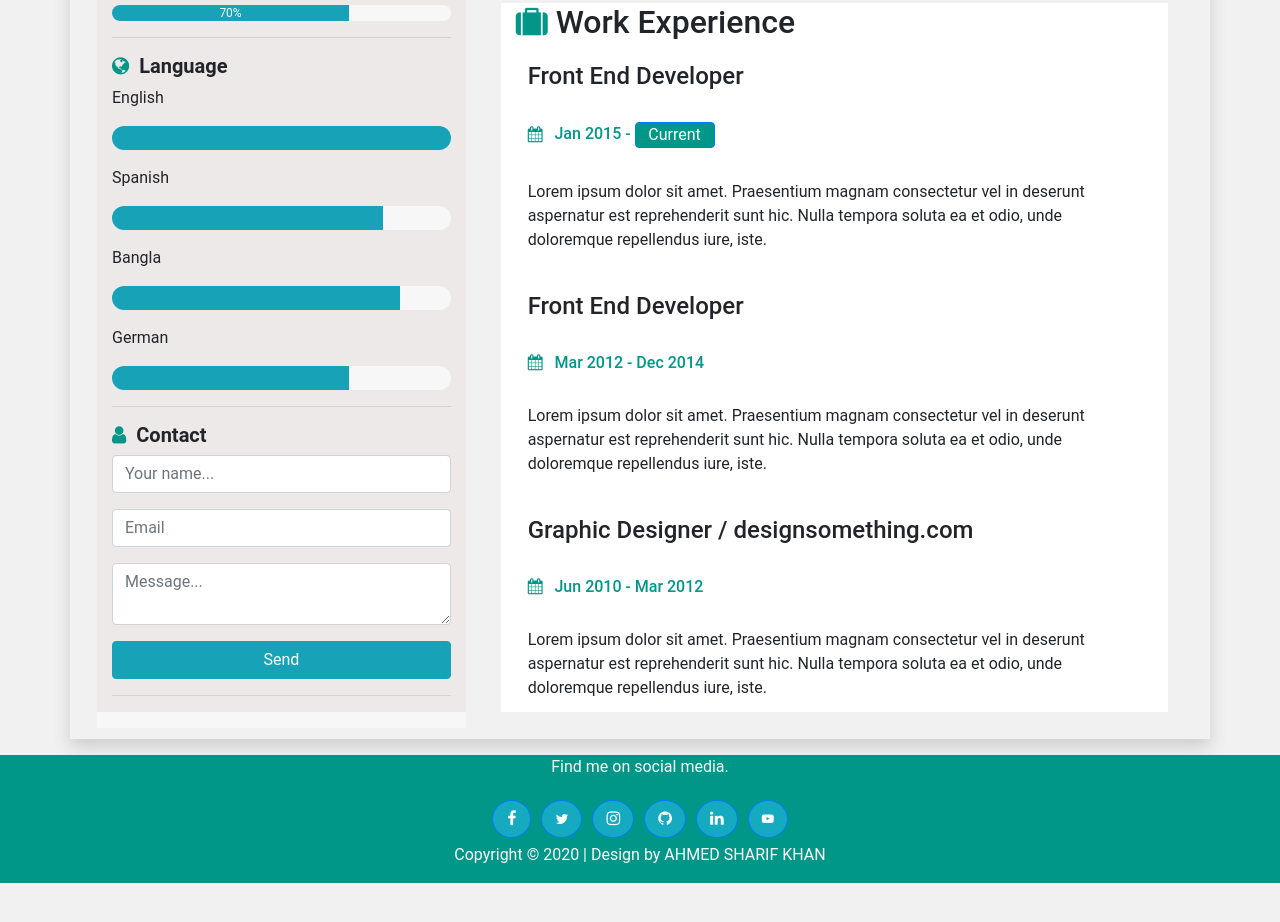
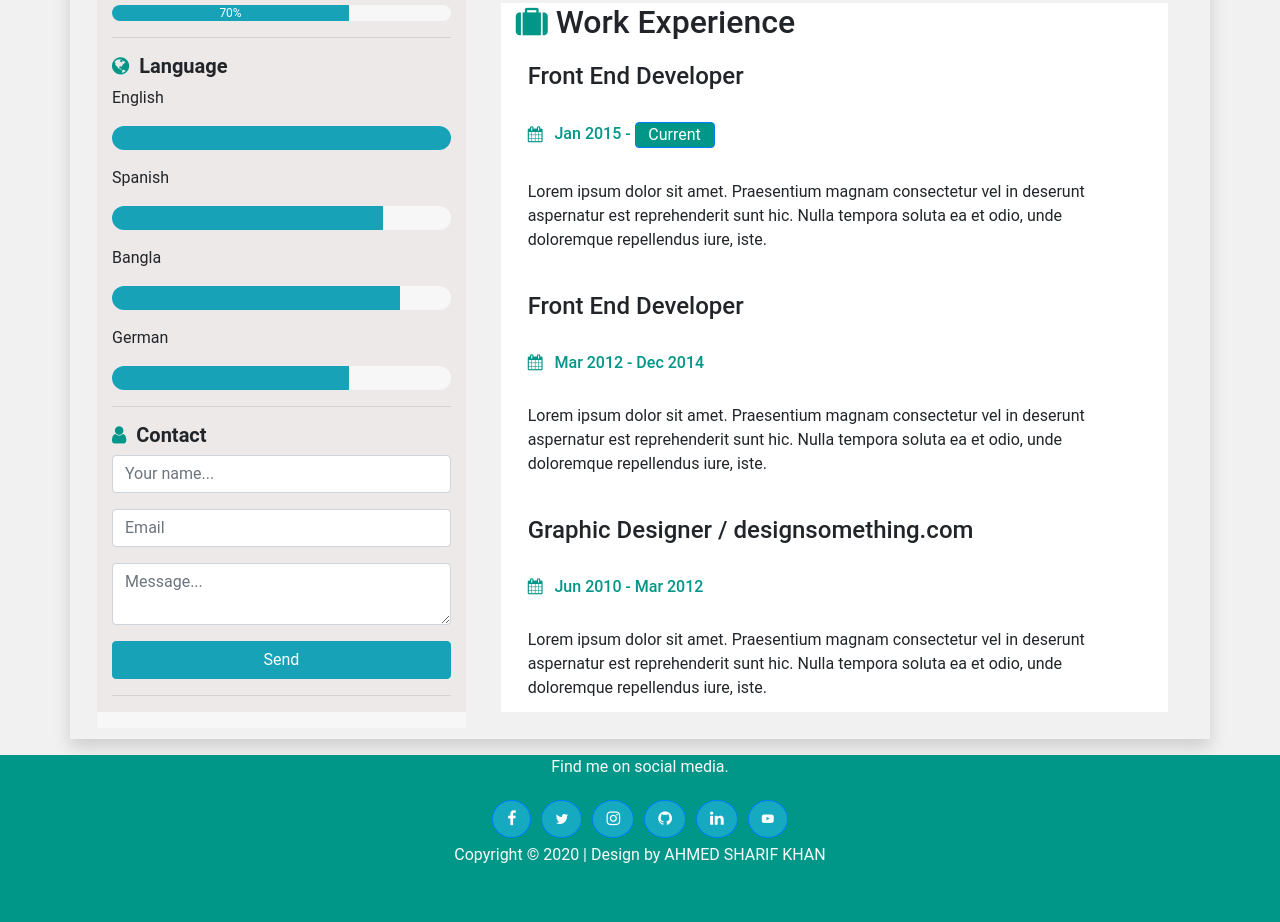
Before and after one commit to ahmedsharifkhan/personal-cv, a plain HTML site: page index.html in a window 1280 px wide. Shown: the part 736-1658 px from the top of the page. Before the commit the page ends 1619 px from the top, so only its background shows below. Drawn offline with Linux system fonts and the light colour scheme.

Commit message:
add file

```diff
--- a/index.html
+++ b/index.html
@@ -4,7 +4,7 @@
 <head>
     <meta charset="utf-8">
     <meta name="viewport" content="width=device-width, initial-scale=1.0, shrink-to-fit=no">
-    <title>Resume 2020 | Beautifull Resume |</title>
+    <title>Resume</title>
     <link rel="stylesheet" href="assets/bootstrap/css/bootstrap.min.css">
     <link rel="stylesheet" href="assets/fonts/font-awesome.min.css">
     <link rel="stylesheet" href="assets/css/custom.css">
@@ -159,7 +159,7 @@
             </div>
         </div>
     </div>
-    <div class="container-fluid mt-3" style="background: #009688;height: 128px;width: 100%;">
+    <div class="container-fluid mt-3" style="background: #009688;height: 171px;width: 100%;">
         <footer class="text-center">
             <p class="text-light">Find me on social media.</p>
             <div class="btn-group" role="group"><button class="btn btn-primary" type="button" style="border-radius: 100%;background: rgb(21,170,191);margin: 5px;padding: 6px 14px;font-size: 16px;border-style: solid;"><i class="fa fa-facebook"></i></button><button class="btn btn-primary"
```
